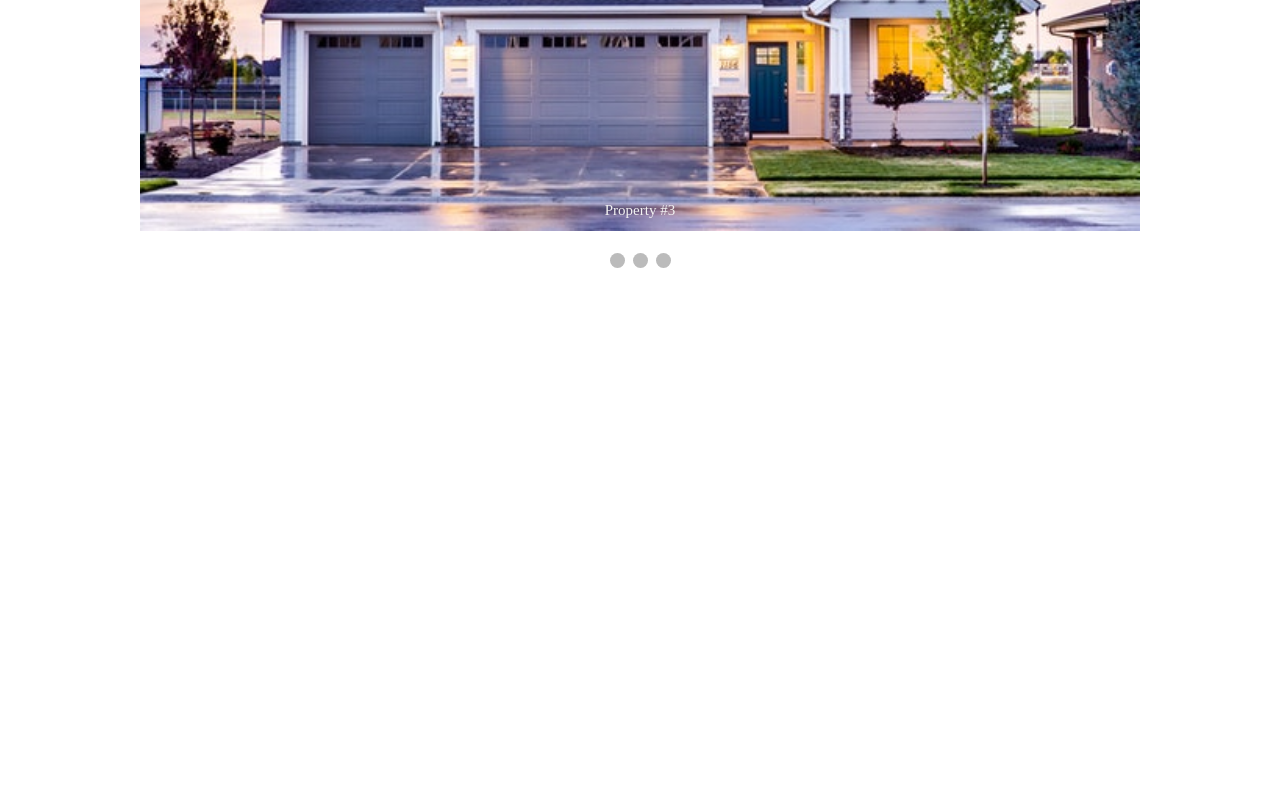
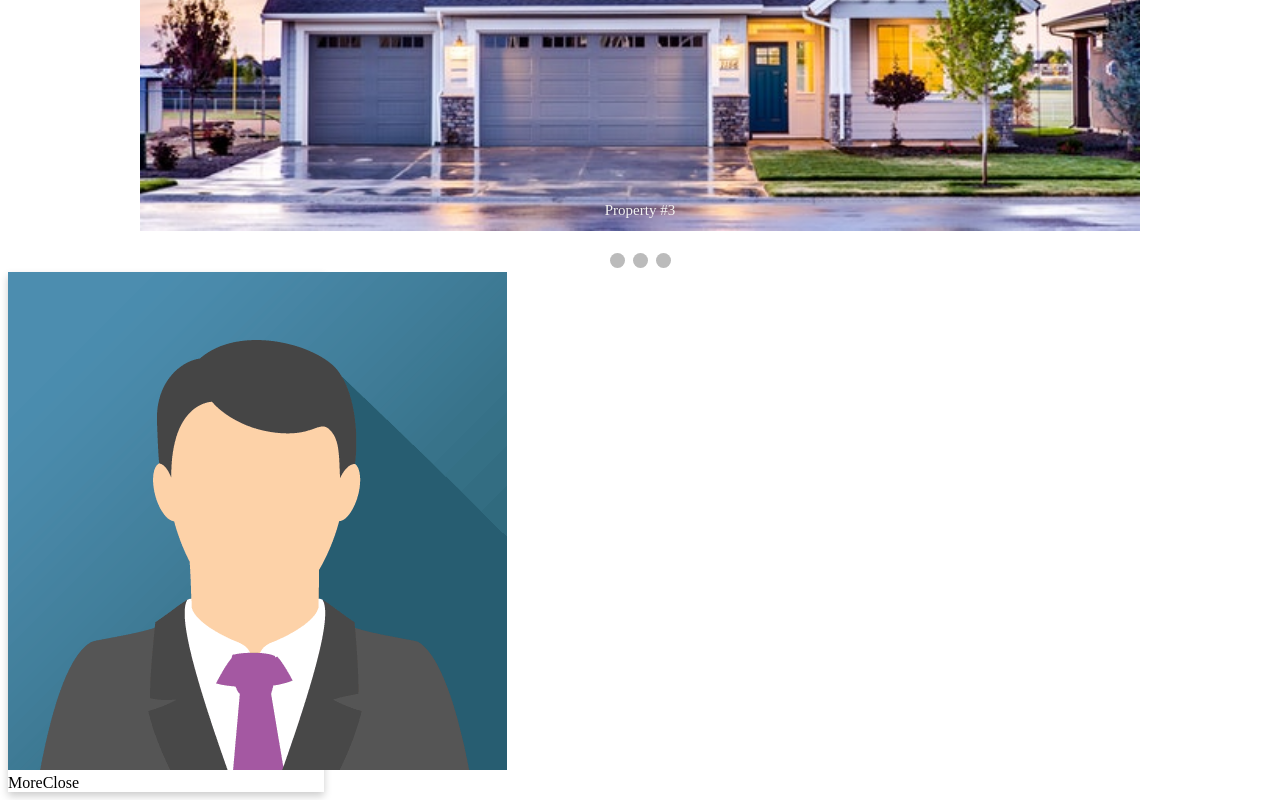
Before and after one commit to biruktesfu/RealEstate-Website, a plain HTML site: page contact.html in a window 1280 px wide. Shown: the part 443-1243 px from the top of the page. Before the commit the page ends 800 px from the top, so only its background shows below. Drawn offline with Linux system fonts and the light colour scheme.

```diff
--- a/asset/css/contact.css
+++ b/asset/css/contact.css
@@ -123,3 +123,18 @@
         opacity: 1
     }
 }
+
+.card {
+    width: 25%;
+    height: 25%;
+    box-shadow: 0 4px 8px 0 rgba(0, 0, 0, 0.2);
+    transition: 0.3s;
+}
+
+.card:hover {
+    box-shadow: 0 8px 16px 0 rgba(0, 0, 0, 0.2);
+}
+
+.container {
+    padding: 2px 16px;
+}
--- a/contact.html
+++ b/contact.html
@@ -5,7 +5,8 @@
     <title>Contact V17</title>
     <meta charset="UTF-8">
     <meta name="viewport" content="width=device-width, initial-scale=1">
-
+    <link rel="preconnect" href="https://fonts.gstatic.com">
+    <link href="https://fonts.googleapis.com/css2?family=Cairo&display=swap" rel="stylesheet">
     <link rel="icon" type="image/png" href="/asset/image/call-contact_icon.ico" />
     <link rel="stylesheet" type="text/css" href="/asset/css/contact.css">
 
@@ -48,6 +49,16 @@
         <span class="dot" onclick="currentSlide(2)"></span>
         <span class="dot" onclick="currentSlide(3)"></span>
     </div>
+    <div class="card">
+        <div class="image-box">
+            <img class="profile-image" src="/asset/image/avatar.png" alt="">
+        </div>
+        <div class="botton">
+            <div class="btn">
+                <div class="btn-text"><span>More</span><span>Close</span></div>
+            </div>
+        </div>
+    </div>
 
     <script src="/asset/js/contact.js"></script>
 </body>
```
Also changed, not shown: asset/image/avatar.png (added).
